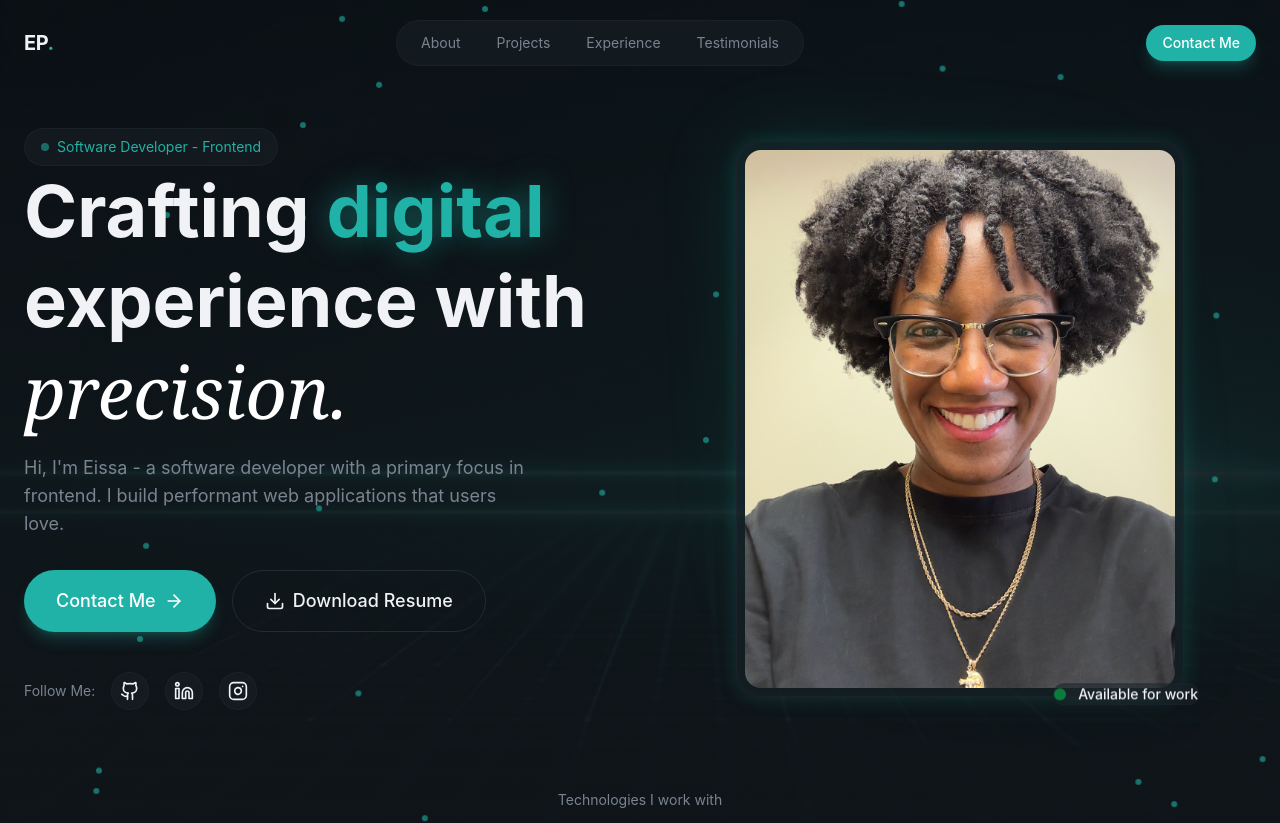
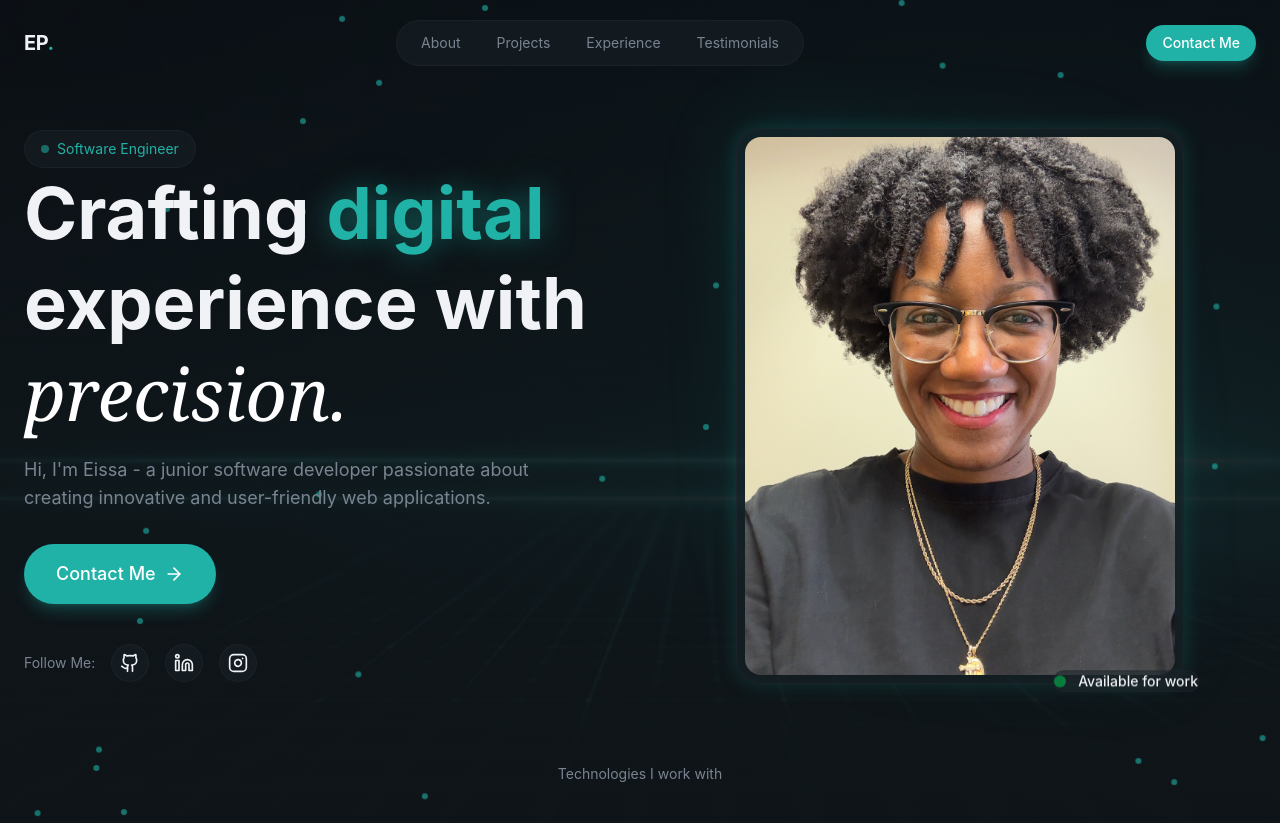
Before and after one commit to eissamonet/SWD-Portfolio, a React (Vite) app: page / in a window 1280 px wide. Shown: the top 823 px of the page. Built offline with nearby package versions, Linux system fonts and the light colour scheme.

Commit message:
commit changes

```diff
--- a/src/sections/Hero.jsx
+++ b/src/sections/Hero.jsx
@@ -9,6 +9,7 @@ const skills = [
   "HTML",
   "CSS",
   "JavaScript",
+  "TypeScript",
   "Tailwind CSS",
   "React",
   "Node.js",
@@ -58,7 +59,7 @@ export const Hero = () => {
             <div className="animate-fade-in">
               <span className="inline-flex items-center gap-2 px-4 py-2 rounded-full glass text-sm text-primary">
                 <span className="w-2 h-2 bg-primary rounded-full animate-pulse" />
-                Software Developer - Frontend
+                Software Engineer
               </span>
             </div>
 
@@ -74,17 +75,15 @@ export const Hero = () => {
                 </span>
               </h1>
               <p className="text-lg text-muted-foreground max-w-lg animate-fade-in animation-delay-200">
-                Hi, I'm Eissa - a software developer with a primary focus in
-                frontend. I build performant web applications that users love.
+                Hi, I'm Eissa - a junior software developer passionate about creating innovative and user-friendly web applications.
               </p>
             </div>
 
             {/* cta's */}
             <div className="flex flex-wrap gap-4 animate-fade-in animation-delay-300 mt-8">
-              <Button size="lg">
+              <Button size="lg" href="#Contact" onClick={() => document.getElementById("Contact").scrollIntoView({ behavior: "smooth" })}>
                 Contact Me <ArrowRight className="w-5 h-5" />
               </Button>
-              <AnimatedBoarderButton />
             </div>
 
             {/* social links */}
```
